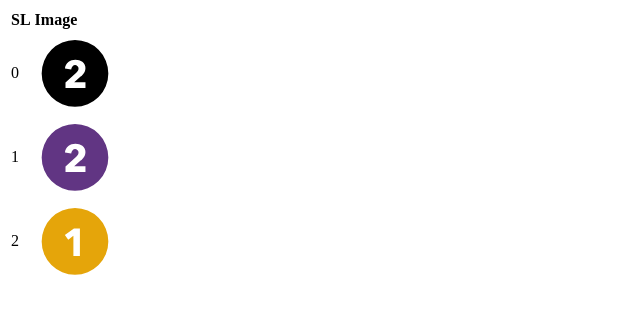
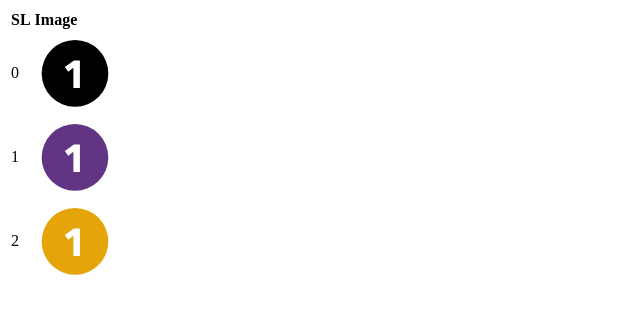
Before and after one commit to ishehroze/gitlab-image-deploy, a plain HTML site: page index.html in a window 1280 px wide. Shown: the full height of the page, 0-640 px from the left. Drawn offline with Linux system fonts and the light colour scheme.

Commit message:
Deploying to gh-pages from @ ishehroze/gitlab-image-deploy@3f9d0f74225179108581464259b731c12a1349c0 🚀

```diff
--- a/index.html
+++ b/index.html
@@ -10,11 +10,11 @@
             </tr>
             <tr>
                 <td>0</td>
-                <td><img width="10%" src="deposit-2.svg"></td>
+                <td><img width="10%" src="deposit-1.svg"></td>
             </tr>
             <tr>
                 <td>1</td>
-                <td><img width="10%" src="inv-2.svg"></td>
+                <td><img width="10%" src="inv-1.svg"></td>
             </tr>
             <tr>
                 <td>2</td>
```
Also changed, not shown: deposit-1.svg (added), deposit-2.svg (deleted), inv-1.svg (added), inv-2.svg (deleted).
